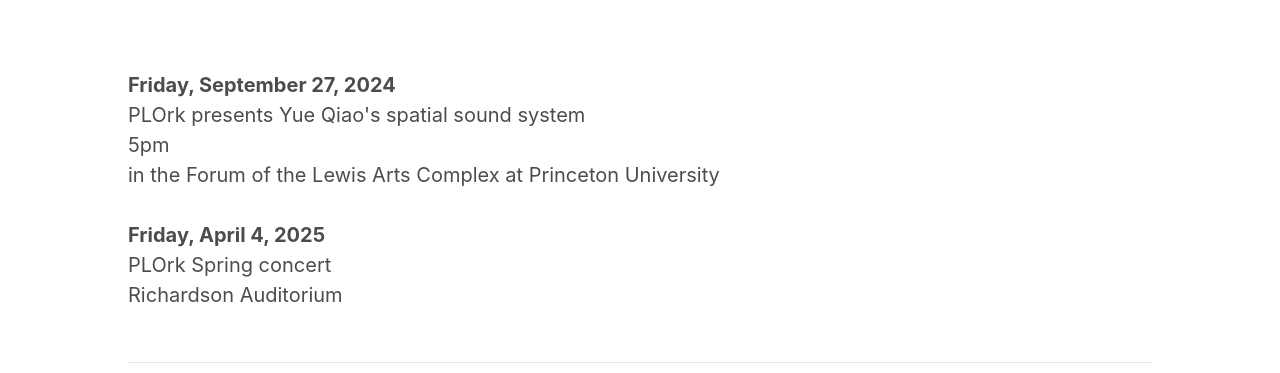
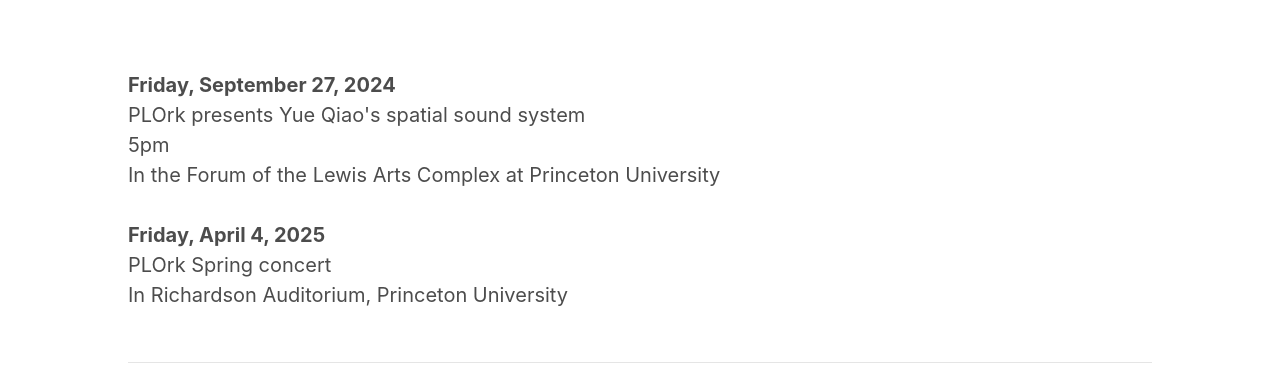
Before and after one commit to puplork/puplork.github.io, a website: page tabs/events.html in a window 1280 px wide. Shown: the part 239-612 px from the top of the page. Drawn offline with nearby package versions, Linux system fonts and the light colour scheme.

Commit message:
added in

```diff
--- a/tabs/events.html
+++ b/tabs/events.html
@@ -51,13 +51,13 @@
           <b>Friday, September 27, 2024</b><br>
           PLOrk presents Yue Qiao's spatial sound system<br>
           5pm<br>
-          in the Forum of the Lewis Arts Complex at Princeton University<br>
+          In the Forum of the Lewis Arts Complex at Princeton University<br>
 
           <br>
 
           <b>Friday, April 4, 2025</b><br>
           PLOrk Spring concert<br>
-          Richardson Auditorium<br>
+          In Richardson Auditorium, Princeton University<br>
 
 
 
```
